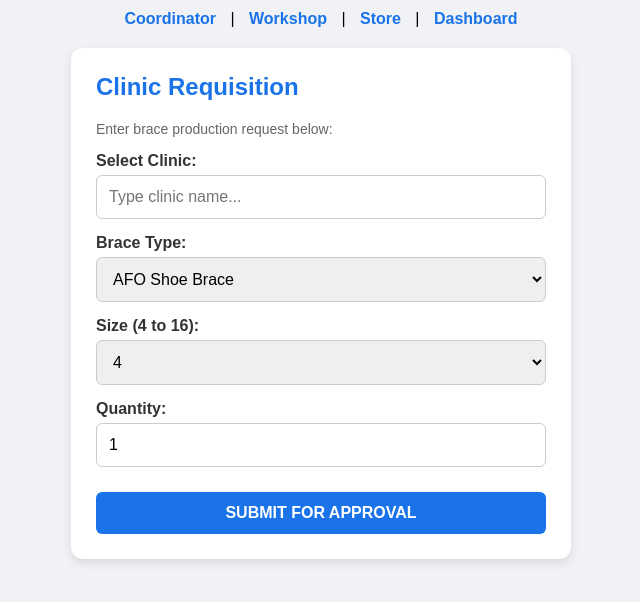
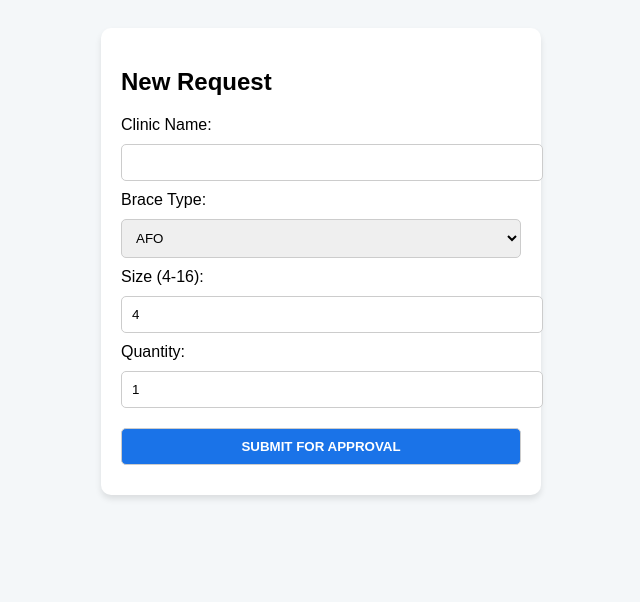
Before and after one commit to logistics-max/brace-flow, a Flask app: page / in a window 1280 px wide. Shown: the top 602 px of the page, without its empty margins (319-959 px from the left). Run offline with Flask 3, Linux system fonts and the light colour scheme.

Commit message:
Update index.html

```diff
--- a/templates/index.html
+++ b/templates/index.html
@@ -1,58 +1,36 @@
 <!DOCTYPE html>
 <html>
 <head>
-    <title>Brace Logistics</title>
-    <meta name="viewport" content="width=device-width, initial-scale=1">
+    <title>Brace Requisition</title>
     <style>
-        body { font-family: sans-serif; background: #f0f2f5; margin: 0; padding: 10px; }
-        .card { max-width: 450px; margin: 20px auto; background: white; padding: 25px; border-radius: 12px; box-shadow: 0 4px 10px rgba(0,0,0,0.1); }
-        label { display: block; margin-top: 15px; font-weight: bold; color: #333; }
-        input, select, button { width: 100%; padding: 12px; margin-top: 5px; border-radius: 6px; border: 1px solid #ccc; font-size: 16px; box-sizing: border-box; }
-        button { background: #1a73e8; color: white; border: none; font-weight: bold; margin-top: 25px; cursor: pointer; transition: 0.3s; }
-        button:hover { background: #1557b0; }
-        .nav { text-align: center; margin-bottom: 20px; }
-        .nav a { margin: 0 10px; color: #1a73e8; text-decoration: none; font-weight: bold; }
+        body { font-family: sans-serif; padding: 20px; background: #f4f7f9; }
+        .card { max-width: 400px; margin: auto; background: white; padding: 20px; border-radius: 10px; box-shadow: 0 4px 6px rgba(0,0,0,0.1); }
+        input, select, button { width: 100%; padding: 10px; margin: 10px 0; border-radius: 5px; border: 1px solid #ccc; }
+        button { background: #1a73e8; color: white; font-weight: bold; cursor: pointer; }
     </style>
 </head>
 <body>
-
-    <div class="nav">
-        <a href="/portal/coordinator">Coordinator</a> |
-        <a href="/portal/workshop">Workshop</a> |
-        <a href="/portal/store">Store</a> |
-        <a href="/dashboard">Dashboard</a>
-    </div>
-
     <div class="card">
-        <h2 style="margin-top:0; color:#1a73e8;">Clinic Requisition</h2>
-        <p style="font-size: 14px; color: #666;">Enter brace production request below:</p>
-
+        <h2>New Request</h2>
         <form action="/submit_request" method="POST">
-            <label>Select Clinic:</label>
-            <input list="clinics" name="clinic_name" placeholder="Type clinic name..." required>
+            <label>Clinic Name:</label>
+            <input list="clinics" name="clinic_name" required>
             <datalist id="clinics">
                 <option value="Abebech Gobena MCH Hospital">
                 <option value="Alert Comprehensive Hospital">
                 <option value="Black Lion Hospital">
                 <option value="CURE Hospital Addis Ababa">
-                </datalist>
-
+                <option value="Felege Hiwot Hospital Bahirdar">
+            </datalist>
             <label>Brace Type:</label>
             <select name="brace_type">
-                <option value="AFO Shoe Brace">AFO Shoe Brace</option>
-                <option value="KAFO Shoe Brace">KAFO Shoe Brace</option>
+                <option value="AFO">AFO</option>
+                <option value="KAFO">KAFO</option>
             </select>
-
-            <label>Size (4 to 16):</label>
-            <select name="brace_size">
-                {% for i in range(4, 17) %}
-                <option value="{{ i }}">{{ i }}</option>
-                {% endfor %}
-            </select>
-
+            <label>Size (4-16):</label>
+            <input type="number" name="brace_size" min="4" max="16" value="4">
             <label>Quantity:</label>
             <input type="number" name="quantity" value="1" min="1">
-
             <button type="submit">SUBMIT FOR APPROVAL</button>
         </form>
     </div>
```
